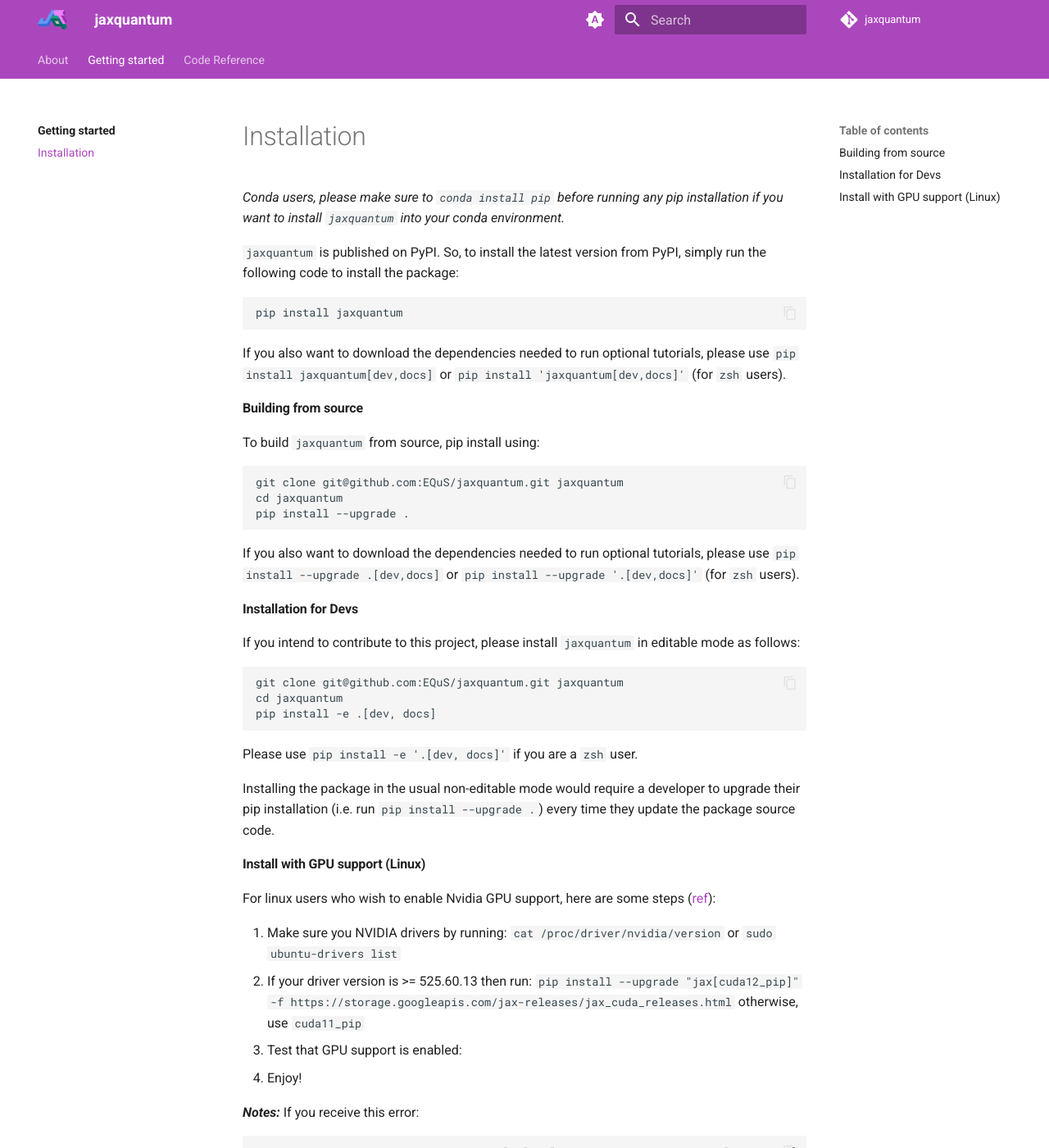
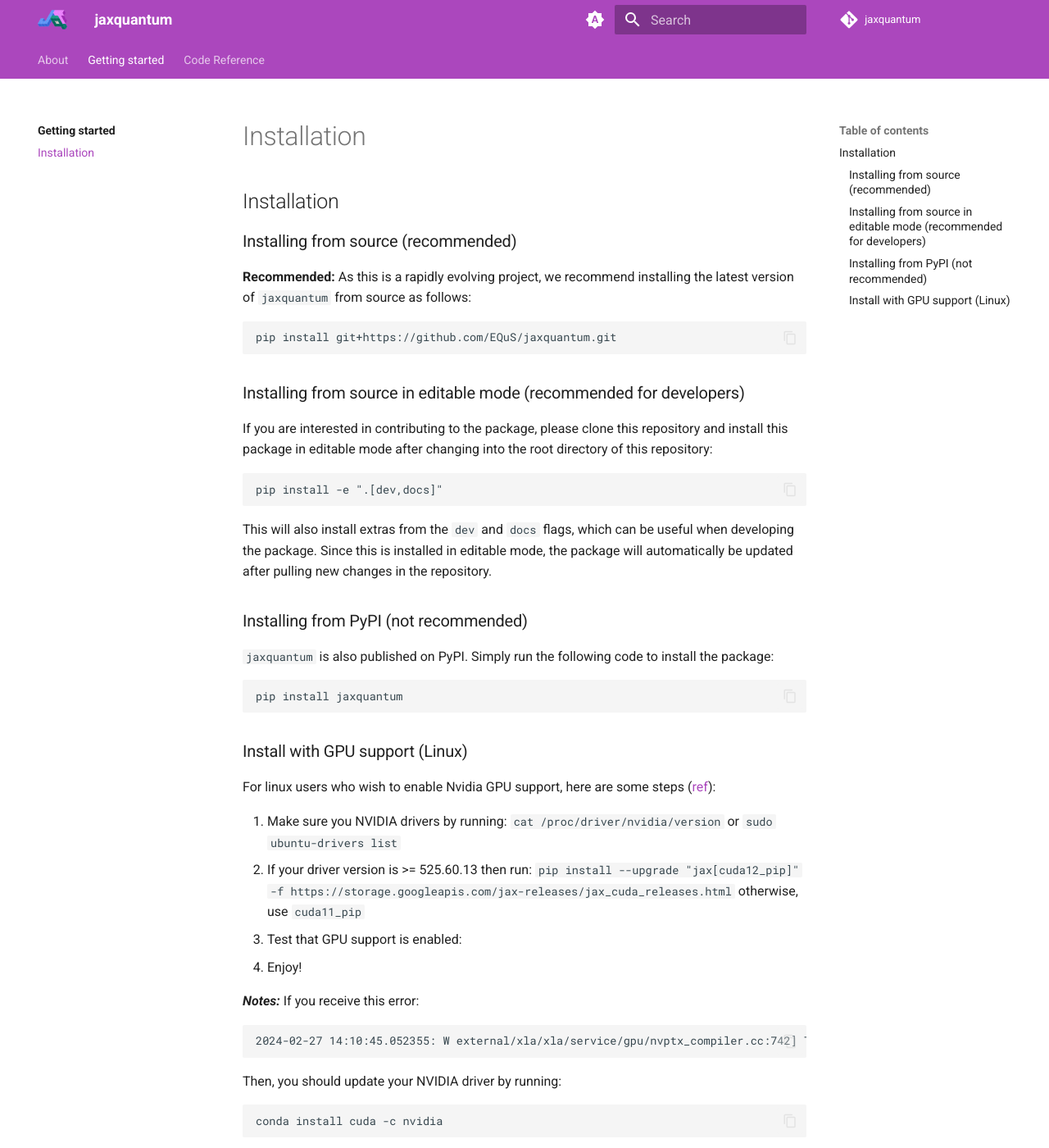
Before and after one commit to EQuS/jaxquantum, an MkDocs documentation site: the page built from docs/getting_started/installation.md, in a window 1280 px wide and 1400 px high. Shown: the whole window at 82% size. Built offline with MkDocs 1.6.1 and Material for MkDocs 9.7.7, drawn with Linux system fonts in a browser that asks for light colours; comment, search, counter and statistics services are not loaded.

````diff
--- a/docs/getting_started/installation.md
+++ b/docs/getting_started/installation.md
@@ -1,40 +1,30 @@
-# Installation
+## Installation
 
-*Conda users, please make sure to `conda install pip` before running any pip installation if you want to install `jaxquantum` into your conda environment.*
 
-`jaxquantum` is published on PyPI. So, to install the latest version from PyPI, simply run the following code to install the package:
+### Installing from source (recommended)
+
+**Recommended:** As this is a rapidly evolving project, we recommend installing the latest version of `jaxquantum` from source as follows:
+```
+pip install git+https://github.com/EQuS/jaxquantum.git
+```
+
+### Installing from source in editable mode (recommended for developers)
+
+If you are interested in contributing to the package, please clone this repository and install this package in editable mode after changing into the root directory of this repository:
+```
+pip install -e ".[dev,docs]"
+```
+This will also install extras from the `dev` and `docs` flags, which can be useful when developing the package. Since this is installed in editable mode, the package will automatically be updated after pulling new changes in the repository.
+
+### Installing from PyPI (not recommended)
+
+`jaxquantum` is also published on PyPI. Simply run the following code to install the package:
 
 ```bash
 pip install jaxquantum
 ```
-If you also want to download the dependencies needed to run optional tutorials, please use `pip install jaxquantum[dev,docs]` or `pip install 'jaxquantum[dev,docs]'` (for `zsh` users).
 
-#### Building from source
-
-To build `jaxquantum` from source, pip install using:
-
-```bash
-git clone git@github.com:EQuS/jaxquantum.git jaxquantum
-cd jaxquantum
-pip install --upgrade .
-```
-
-If you also want to download the dependencies needed to run optional tutorials, please use `pip install --upgrade .[dev,docs]` or `pip install --upgrade '.[dev,docs]'` (for `zsh` users).
-
-#### Installation for Devs
-
-If you intend to contribute to this project, please install `jaxquantum` in editable mode as follows:
-```bash
-git clone git@github.com:EQuS/jaxquantum.git jaxquantum
-cd jaxquantum
-pip install -e .[dev, docs]
-```
-
-Please use `pip install -e '.[dev, docs]'` if you are a `zsh` user.
-
-Installing the package in the usual non-editable mode would require a developer to upgrade their pip installation (i.e. run `pip install --upgrade .`) every time they update the package source code.
-
-#### Install with GPU support (Linux)
+### Install with GPU support (Linux)
 
 For linux users who wish to enable Nvidia GPU support, here are some steps ([ref](https://jax.readthedocs.io/en/latest/installation.html#nvidia-gpu)):
 
````
Also changed, not shown: README.md (+2 -2 lines), 1 other file.
